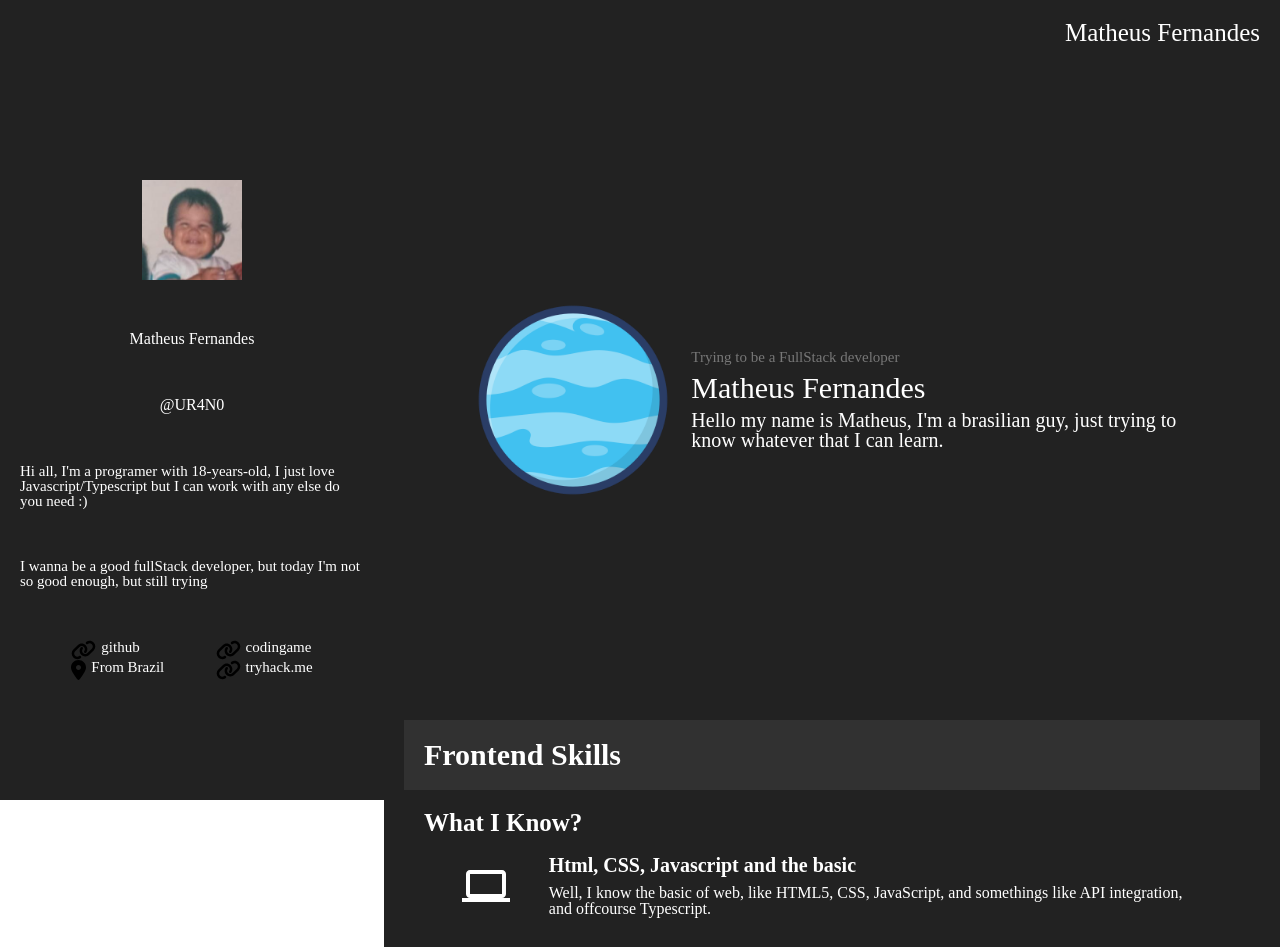
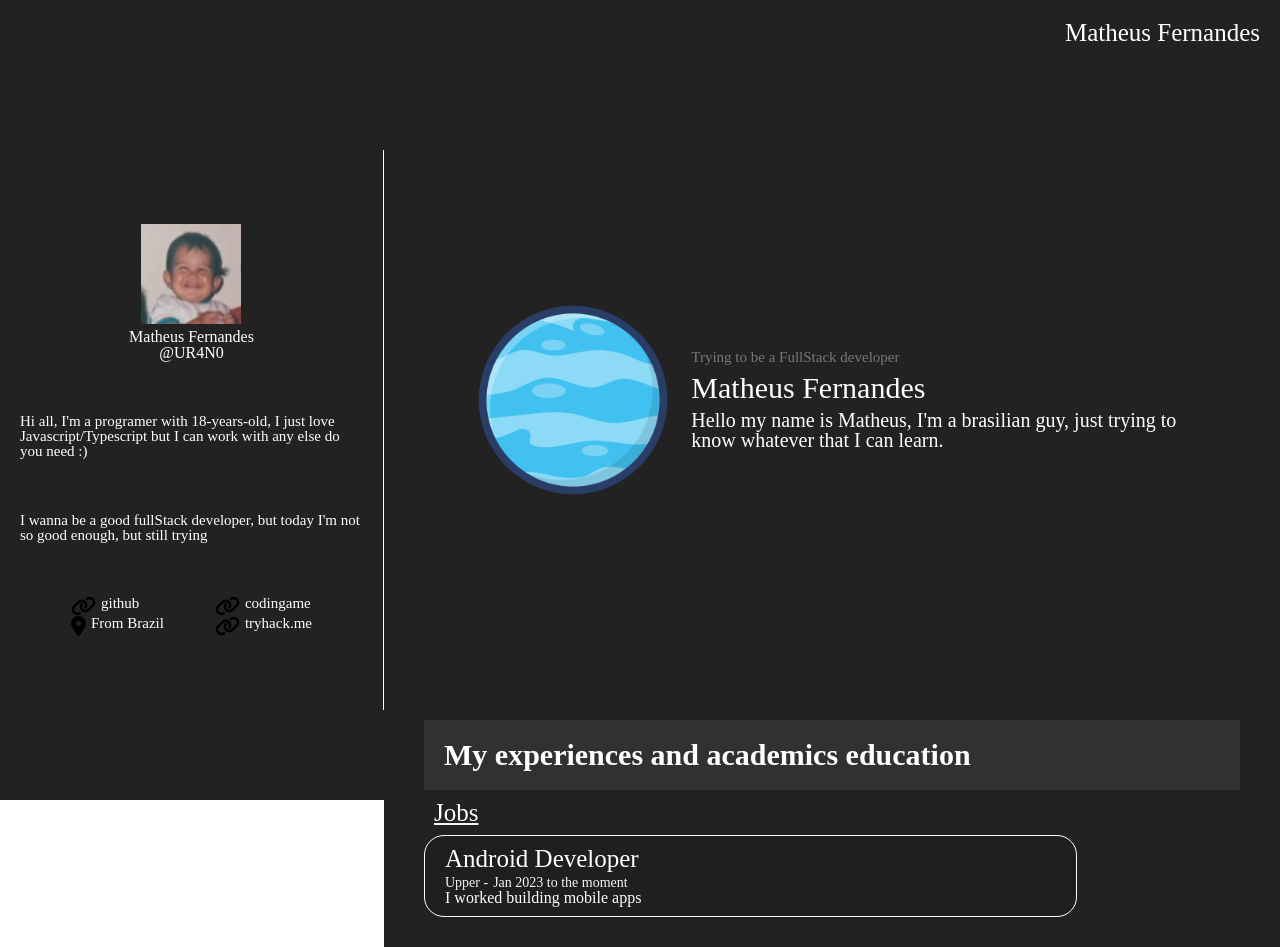
Before and after one commit to UR4N0-235/ur4n0-235.github.io, a Nuxt app: page / in a window 1280 px wide. Shown: the top 947 px of the page. Built offline with nearby package versions, Linux system fonts and the light colour scheme.

Commit message:
refactor(variables): refactor to use scss variables

```diff
--- a/components/desktop/DesktopAboutme.vue
+++ b/components/desktop/DesktopAboutme.vue
@@ -2,11 +2,13 @@
 
 <template>
   <div class="aboutMe">
+    <div class="perfilPhoto">
       <img src="/me.jpg" alt="my photo" class="myPhoto" />
 
       <h1>Matheus Fernandes</h1>
 
       <h3>@UR4N0</h3>
+    </div>
 
     <p>
       Hi all, I'm a programer with 18-years-old, I just love
@@ -34,10 +36,7 @@
       <div class="column">
         <div class="textWithBeforeLogo">
           <img src="/icons/link-solid.svg" />
-          <a
-            href="https://www.codingame.com/profile/f06b1646bf9ecd015db52500cbe72be32008793"
-            >codingame</a
-          >
+          <a href="https://www.codingame.com/profile/f06b1646bf9ecd015db52500cbe72be32008793">codingame</a>
         </div>
 
         <div class="textWithBeforeLogo">
@@ -51,17 +50,25 @@
 
 <style lang="scss" scoped>
 .aboutMe {
-  height: 80vh;
+  height: 70vh;
   padding: 20px;
 
+  border-right: 1px solid white;
   display: flex;
   flex-direction: column;
   justify-content: space-evenly;
   align-items: center;
 
+  .perfilPhoto {
+    display: flex;
+    flex-direction: column;
+    justify-content: center;
+    align-items: center;
     .myPhoto {
       height: 100px;
       width: 100px;
+      margin-bottom: 5px;
+    }
   }
 
   h1 {
@@ -87,6 +94,7 @@
       display: flex;
       flex-direction: column;
       justify-content: space-evenly;
+
       .textWithBeforeLogo {
         height: 20px;
         display: flex;
--- a/components/desktop/DesktopView.vue
+++ b/components/desktop/DesktopView.vue
@@ -23,6 +23,7 @@ export default {
       </div>
       <div class="content">
         <DesktopContentHome />
+        <DesktopContentExperiences/>
         <DesktopContentFrontend />
         <DesktopContentBackend />
         <DesktopContentPortifolio />
--- a/components/desktop/content/DesktopContentBackend.vue
+++ b/components/desktop/content/DesktopContentBackend.vue
@@ -52,12 +52,14 @@
 </template>
 
 <style lang="scss" scoped>
+@import 'assets/variables.scss';
+
 .container {
   width: 100%;
 
   .backendheader {
     width: 100%;
-    background-color: rgb(49, 49, 49);
+    background-color: $background-on-header-color; ;
     padding: 20px;
 
     h1 {
--- a/components/desktop/content/DesktopContentFrontend.vue
+++ b/components/desktop/content/DesktopContentFrontend.vue
@@ -42,17 +42,19 @@
 </template>
 
 <style lang="scss" scoped>
+@import 'assets/variables.scss';
+
 .container {
   width: 100%;
 
   .frontendheader {
     width: 100%;
-    background-color: rgb(49, 49, 49);
+    background-color: $background-on-header-color;
     padding: 20px;
 
     h1 {
       font-weight: bold;
-      font-size: 30px;
+      font-size: $font-size-header;
     }
   }
 
@@ -68,7 +70,7 @@
 
       h1 {
         font-weight: bold;
-        font-size: 25px;
+        font-size: $font-size-tittle;
       }
     }
 
@@ -85,13 +87,13 @@
         width: 80%;
 
         h1 {
-          font-size: 20px;
+          font-size: $font-size-tittle;
           font-weight: bold;
           margin-bottom: 10px;
         }
 
         p {
-          font-size: 16px;
+          font-size: $font-size-content;
         }
       }
     }
--- a/components/mobile/content/MobileContentBackend.vue
+++ b/components/mobile/content/MobileContentBackend.vue
@@ -52,12 +52,14 @@
 </template>
 
 <style lang="scss" scoped>
+@import 'assets/variables.scss';
+
 .container {
   width: 100%;
 
   .backendheader {
     width: 100%;
-    background-color: rgb(49, 49, 49);
+    background-color: $background-on-header-color;
     padding: 20px;
 
     h1 {
--- a/components/mobile/content/MobileContentFrontend.vue
+++ b/components/mobile/content/MobileContentFrontend.vue
@@ -42,12 +42,14 @@
 </template>
 
 <style lang="scss" scoped>
+@import 'assets/variables.scss';
+
 .container {
   width: 100%;
 
   .frontendheader {
     width: 100%;
-    background-color: rgb(49, 49, 49);
+    background-color: $background-on-header-color;
     padding: 20px;
 
     h1 {
```
Lines whose indentation alone changed are shown as unchanged.
